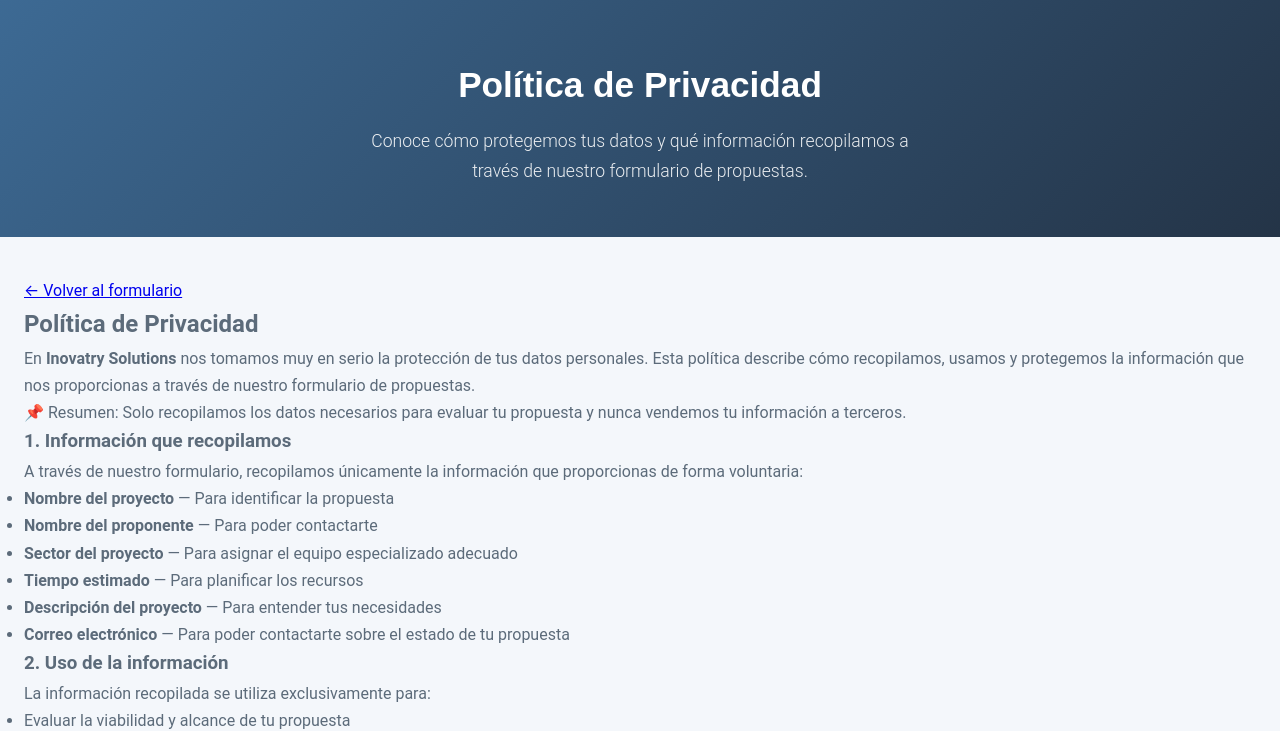
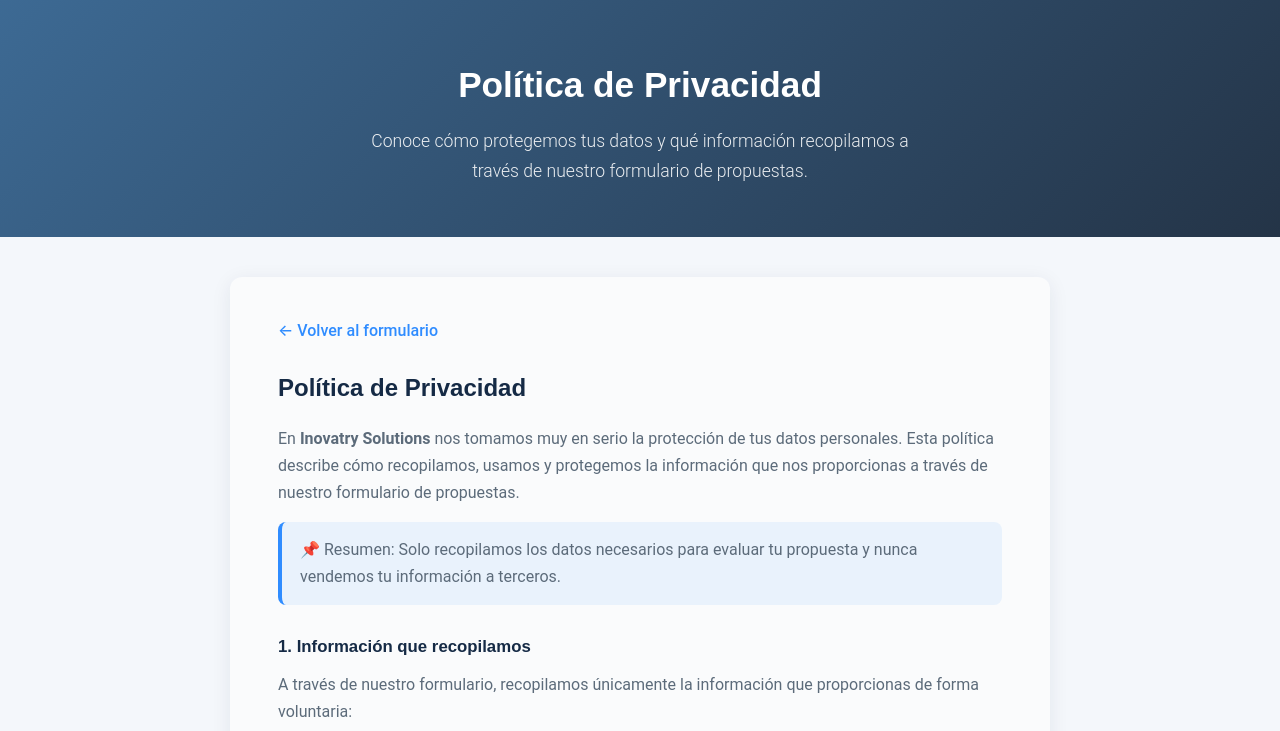
Before and after one commit to A-n-g-e-l-o-03/Pagina-Ideas-Inovatry, a plain HTML site: page privacy.html in a window 1280 px wide. Shown: the part 75-806 px from the top of the page. Drawn offline with Linux system fonts and the light colour scheme.

Commit message:
feat(landing): style privacy page content sections

```diff
--- a/css/style.css
+++ b/css/style.css
@@ -448,3 +448,76 @@ body {
   outline: 2px solid var(--error-color);
   outline-offset: 2px;
 }
+
+/* ---------- Privacy Page ---------- */
+.form-section .privacy-content {
+  width: 100%;
+  max-width: 820px;
+  background: var(--surface-color);
+  border-radius: var(--radius);
+  box-shadow: var(--shadow);
+  padding: 40px 48px 44px;
+}
+
+.back-link {
+  display: inline-block;
+  font-weight: 500;
+  color: var(--accent-color);
+  text-decoration: none;
+  margin-bottom: 24px;
+}
+
+.back-link:hover {
+  text-decoration: underline;
+}
+
+.privacy-section h2 {
+  font-family: var(--heading-font);
+  font-size: 1.5rem;
+  font-weight: 600;
+  color: var(--heading-color);
+  margin-bottom: 16px;
+}
+
+.privacy-section h3 {
+  font-family: var(--heading-font);
+  font-size: 1.05rem;
+  font-weight: 600;
+  color: var(--heading-color);
+  margin: 28px 0 10px;
+}
+
+.privacy-section p {
+  margin-bottom: 12px;
+}
+
+.privacy-section ul {
+  padding-left: 22px;
+  margin-bottom: 14px;
+}
+
+.privacy-section li {
+  margin-bottom: 6px;
+}
+
+.privacy-section a {
+  color: var(--accent-color);
+}
+
+.highlight {
+  background: rgba(47, 140, 255, 0.08);
+  border-left: 4px solid var(--accent-color);
+  border-radius: 8px;
+  padding: 14px 18px;
+  margin: 16px 0 20px;
+}
+
+.highlight p {
+  margin: 0;
+}
+
+.update-date {
+  font-size: 0.85rem;
+  opacity: 0.75;
+  margin-top: 28px;
+}
```
